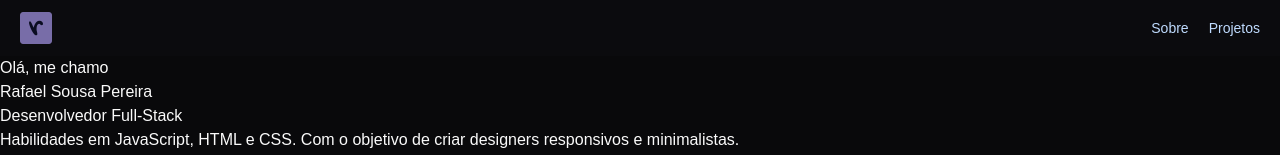
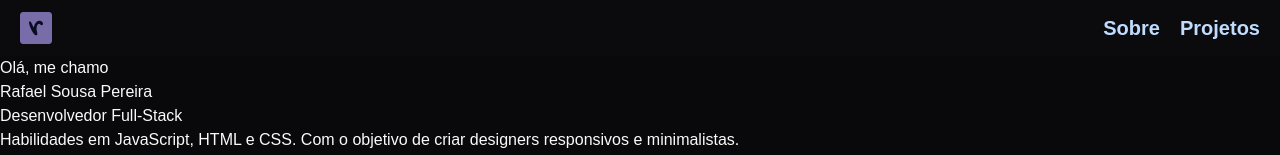
Before and after one commit to rafaelsousapereira/rafael-sousa-web-portfolio, a React (Vite) app: page / in a window 1280 px wide. Shown: the top 155 px of the page. Built offline with nearby package versions, Linux system fonts and the light colour scheme.

Commit message:
fix: change font of link

```diff
--- a/src/components/nav-link.tsx
+++ b/src/components/nav-link.tsx
@@ -4,6 +4,6 @@ interface NavLinkProps extends ComponentProps<"a"> {}
 
 export const NavLink = (props: NavLinkProps) => {
   return (
-    <a {...props} className="font-medium text-sm">{props.children}</a>
+    <a {...props} className="font-semibold text-xl">{props.children}</a>
   )
 }
```
